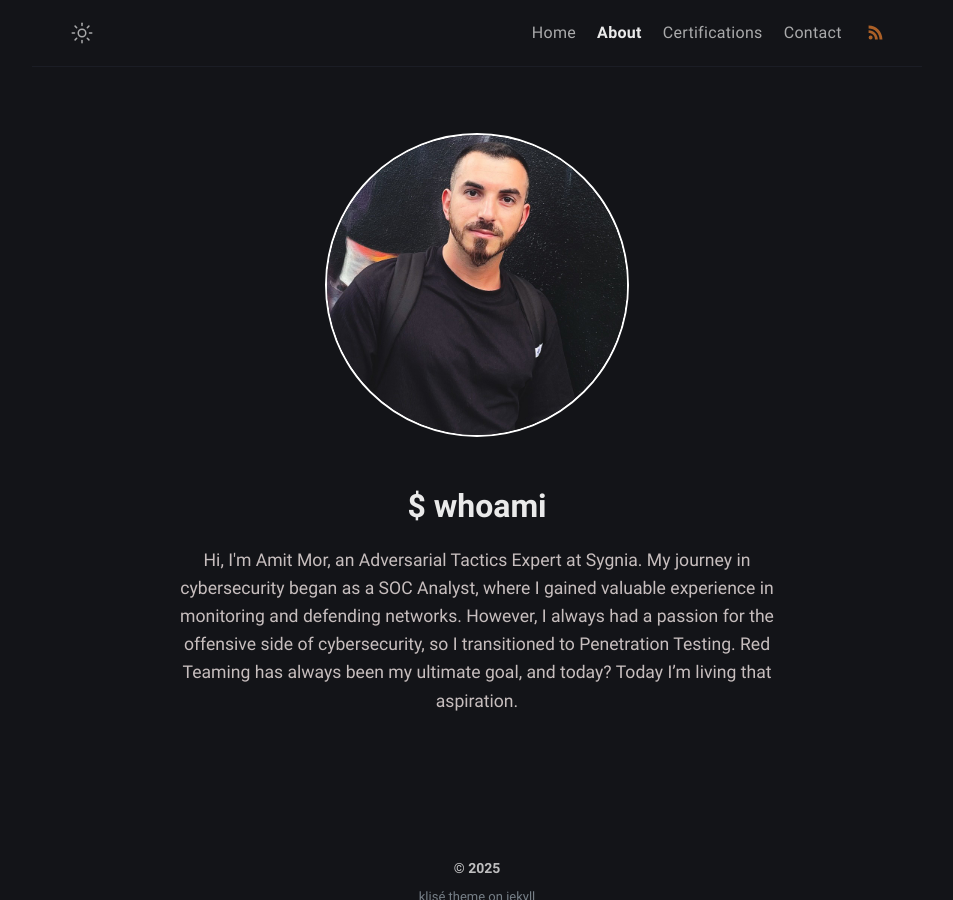
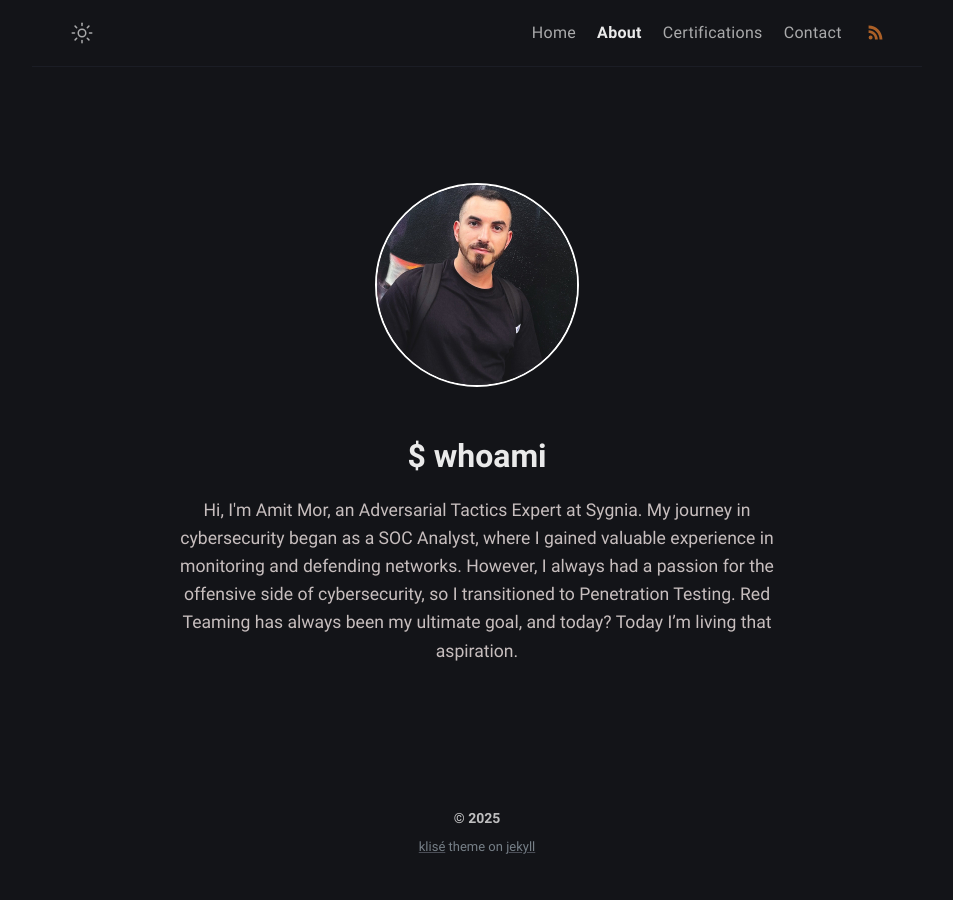
Before and after one commit to Extravenger/extravenger.github.io, a Jekyll site: the page built from about.md, in a window 1280 px wide. Shown: the whole page, without its empty margins (163-1116 px from the left). Built offline with Jekyll 4.4.1, drawn with Linux system fonts in a browser that asks for light colours.

Commit message:
Update about.html

```diff
--- a/_layouts/about.html
+++ b/_layouts/about.html
@@ -29,7 +29,7 @@ layout: compress
   <div class="wrapper">
     <main aria-label="Content">
       <div class="centered-content">
-        <!-- Image with bigger size -->
+        <!-- Image with fixed size and responsive adjustments -->
         <img src="https://extravenger.github.io/assets/img/amit.jpg" alt="Profile Image" class="profile-image" />
 
         <!-- Title and description -->
@@ -89,10 +89,10 @@ layout: compress
       margin: 0; /* Prevent shifting due to text size changes */
     }
 
-    /* Image Styling with bigger size */
+    /* Image Styling with fixed size */
     .profile-image {
-      width: 300px;   /* Increased size */
-      height: 300px;  /* Increased size */
+      width: 200px;   /* Fixed size */
+      height: 200px;  /* Fixed size */
       margin-bottom: 20px;
       border-radius: 50%;
       border: 2px solid #fff;
@@ -102,8 +102,8 @@ layout: compress
     /* Adjust layout on smaller screens */
     @media (max-width: 600px) {
       .profile-image {
-        width: 200px;   /* Smaller size on mobile */
-        height: 200px;  /* Smaller size on mobile */
+        width: 150px;   /* Smaller size on mobile */
+        height: 150px;  /* Smaller size on mobile */
       }
       h1 {
         font-size: 1.5rem;  /* Adjust heading size for mobile */
```
